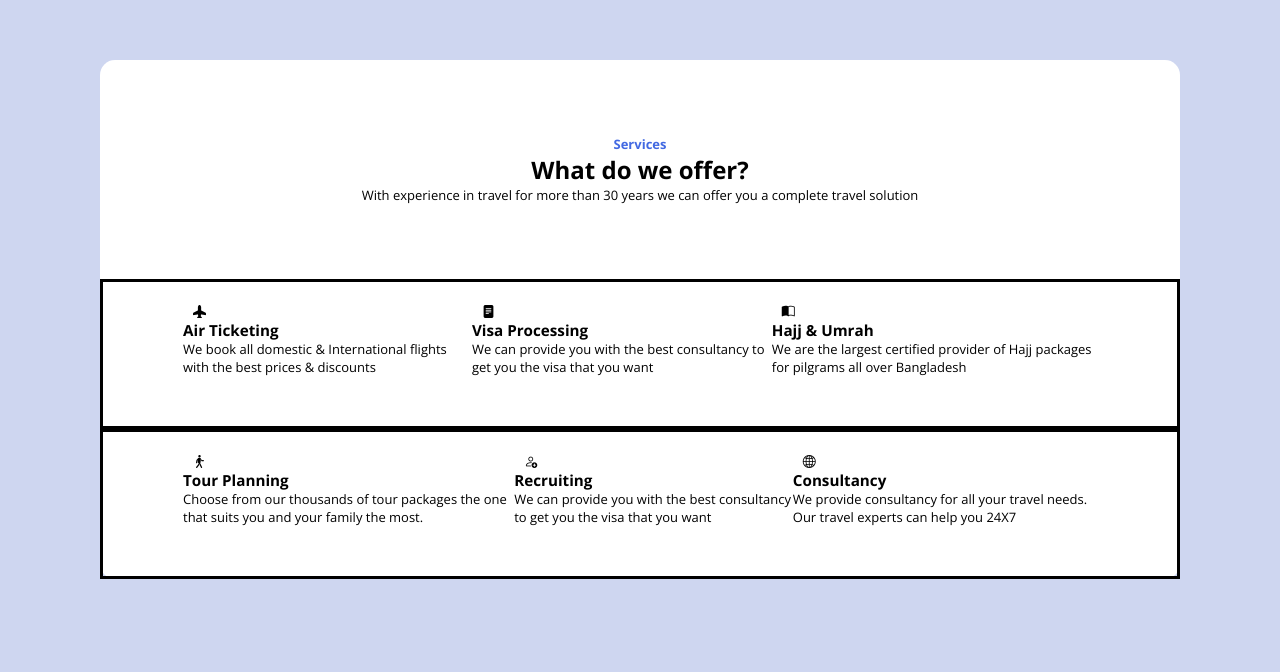
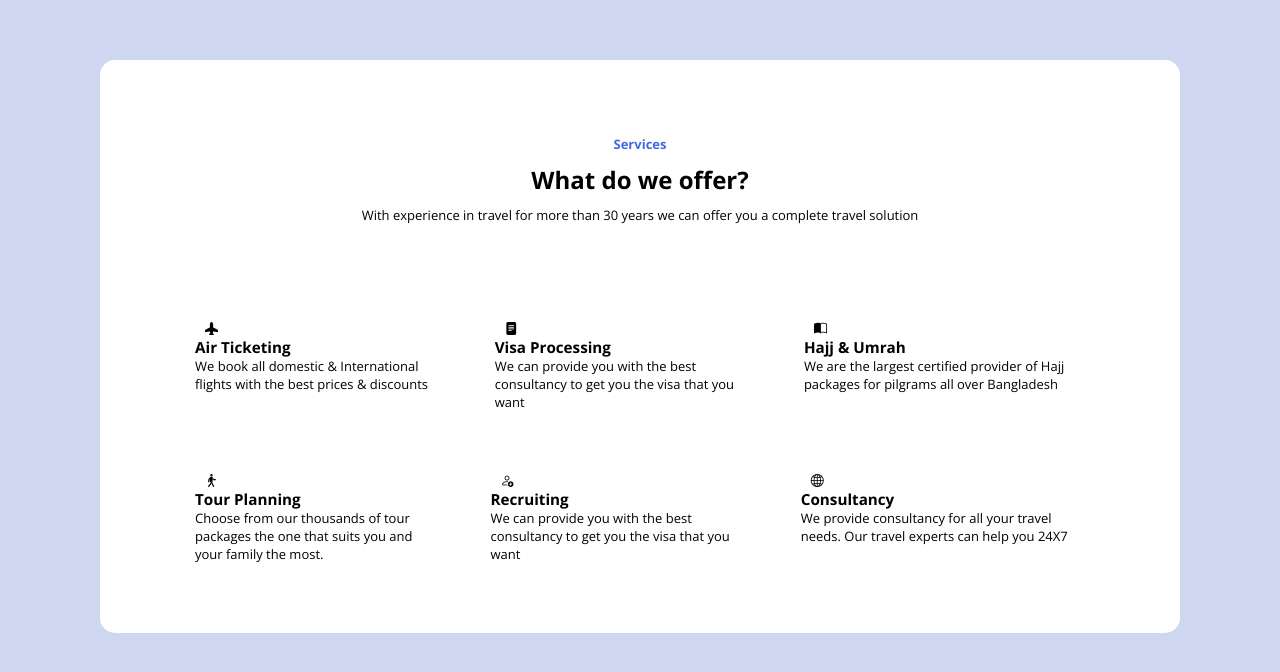
Before and after one commit to ELIASMJUAN/image-based-web-project, a plain HTML site: page index.html in a window 1280 px wide. Shown: the part 140-812 px from the top of the page. Drawn offline with nearby package versions, Linux system fonts and the light colour scheme.

Commit message:
ajustes de estilo, agrego clases en html, ajusto tamaño de letras en titulo

```diff
--- a/css/estilo.css
+++ b/css/estilo.css
@@ -16,14 +16,17 @@ body{
 }
 section{
     background-color: white;
-    margin: 200px 100px 0px 100px;
+    margin: 200px 100px 200px 100px;
     border-radius: 15px 15px 15px 15px;
 
 }
 div.d1{
     text-align: center;
     padding: 75px 50px;
-
+}
+div.d1 h1{
+    padding: 10px 0px;
+    font-size: xx-largegit;
 
 }
 h4{
@@ -34,26 +37,49 @@ p.d1{
     font-size: small;
 }
 
+/* comienza div contenedor 2 incluye 3 div hijos */
 div.d2{
     display: flex;
     font-size: small;
-    padding: 20px 80px 50px 80px;
+    margin: 0px 70px 20px 70px;
+}
+div.di1{
+    margin: 10px 15px;
+    padding: 10px 10px;
+}
+div.di2{
+    margin: 10px 15px;
+    padding: 10px 10px;
+}
+div.di3{
+    margin: 10px 15px;
+    padding: 10px 10px;
+}
+/* finaliza div contenedor 2 */
 
-    border: 2px 2px;
-    border-color:black;
-    border-style: solid;
-
-}
+/* inicio div padre 3, incluye 3 div hijos */
 div.d3{
     display: flex;
+    justify-content: safe;
     font-size: small;
-    padding: 20px 80px 50px 80px;
+    margin: 0px 70px 0px 70px;
+    padding: 0px 0px 50px 0px;
+}
+div.di4{
+    margin: 10px 15px;
+    padding: 10px 10px;
+    width: 450px;
+}
+div.di5{
+    margin: 10px 15px;
+    padding: 10px 10px;
+}
+div.di6{
+    margin: 10px 15px;
+    padding: 10px 10px;
+}
+/* finaliza div padre 3 */
 
-
-    border: 2px 2px;
-    border-color: black;
-    border-style: solid;
-}
 
 i{
     padding: 10px 10px 50px 10px;
--- a/index.html
+++ b/index.html
@@ -11,38 +11,38 @@
         <section>
             <div class="d1">
                 <h4>Services</h4>
-                <h1>What do we offer?</h1>
+                <h1><b>What do we offer?</b></h1>
                 <p class="d1">With experience in travel for more than 30 years we can offer you a complete travel solution</p>
             </div>
             <div class="d2">
-                <div>
+                <div class="di1">
                     <i class="bi bi-airplane-fill"></i>
                     <h3>Air Ticketing</h3>
                     <p>We book all domestic & International flights with the best prices & discounts</p>
                 </div>
-                <div>
+                <div class="di2">
                     <i class="bi bi-file-text-fill"></i>
                     <h3>Visa Processing</h3>
                     <p>We can provide you with the best consultancy to get you the visa that you want</p>
                 </div>
-                <div>
+                <div class="di3">
                     <i class="bi bi-book-half"></i>
                     <h3>Hajj & Umrah</h3>
                     <p>We are the largest certified provider of Hajj packages for pilgrams all over Bangladesh</p>
                 </div>
             </div>
             <div class="d3">
-                <div>
+                <div class="di4">
                     <i class="bi bi-person-walking"></i>
                     <h3>Tour Planning</h3>
                     <p>Choose from our thousands of tour packages the one that suits you and your family the most.</p>
                 </div>
-                <div>
+                <div class="di5">
                     <i class="bi bi-person-add"></i>
                     <h3>Recruiting</h3>
                     <p>We can provide you with the best consultancy to get you the visa that you want</p>
                 </div>
-                <div>
+                <div class="di6">
                     <i class="bi bi-globe2"></i>
                     <h3>Consultancy</h3>
                     <p>We provide consultancy for all your travel needs. Our travel experts can help you 24X7</p>
```
